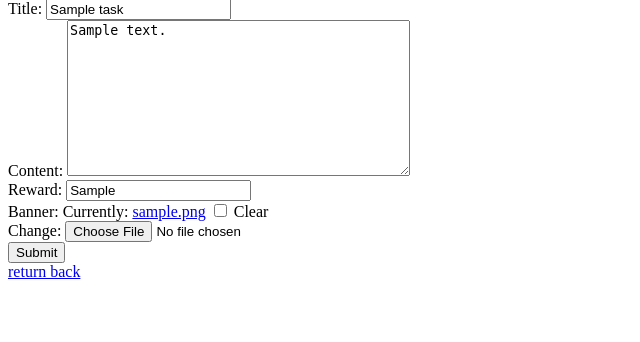
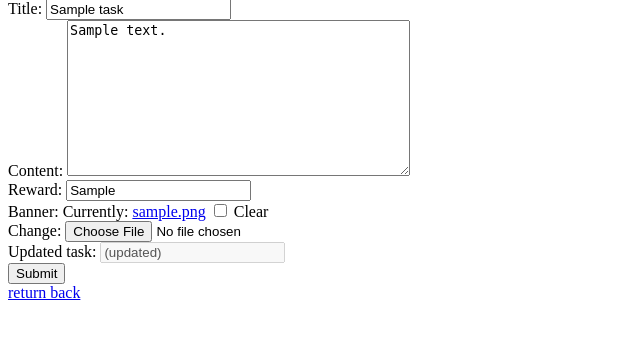
Before and after one commit to lancelot26/tavern, a Django app: page /tasks/1/update/ in a window 1280 px wide. Shown: the part 107-449 px from the top of the page, without its empty margins (0-640 px from the left). Run offline with Django 5.2, Linux system fonts and the light colour scheme; tables that the repository leaves empty hold one stand-in row (values such as "Sample post").

Commit message:
icon (updated) in posts if it was updated

```diff
--- a/forum/main/templates/main/my_task_board.html
+++ b/forum/main/templates/main/my_task_board.html
@@ -6,7 +6,7 @@
 <h1>{{ user }}'s tasks. | <a href="{% url 'tasks:create_task' %}">Create New Task</a></h1>
 
 {% for task in tasks %}
-    <a href="{% url 'tasks:read_task' task.id %}">{{ task.title }}</a><br>
+    <a href="{% url 'tasks:read_task' task.id %}">{{ task.title }}</a> {{ task.updated_task }}<br>
     {{ task.content }}<br>
     {{ task.date }}<br>
     {{ task.reward }}<br>
--- a/forum/main/templates/main/task_board.html
+++ b/forum/main/templates/main/task_board.html
@@ -11,7 +11,7 @@
 </form><br>
 
 {% for task in tasks %}
-    <a href="{% url 'tasks:read_task_public' task.id %}">{{ task.title }}</a><br>
+    <a href="{% url 'tasks:read_task_public' task.id %}">{{ task.title }}</a> {{ task.updated_task }}<br>
     {{ task.content }}<br>
     {{ task.date }}<br>
     {{ task.reward }}<br>
--- a/forum/main/templates/main/task_board_filter.html
+++ b/forum/main/templates/main/task_board_filter.html
@@ -11,7 +11,7 @@
 </form><br>
 {% if object_list %}
     {% for task in object_list %}
-        <a href="{% url 'tasks:read_task_public' task.id %}">{{ task.title }}</a><br>
+        <a href="{% url 'tasks:read_task_public' task.id %}">{{ task.title }}</a> {{ task.updated_task }}<br>
         {{ task.content }}<br>
         {{ task.date }}<br>
         {{ task.reward }}<br>
--- a/forum/tasks/forms.py
+++ b/forum/tasks/forms.py
@@ -6,6 +6,14 @@ class TaskForm(ModelForm):
         model = Task
         fields = ['title','content','reward', 'banner']
 
+class UpdateTaskForm(ModelForm):
+    def __init__(self, *args, **kwargs):
+        super().__init__(*args, **kwargs)
+        self.fields['updated_task'].disabled = True
+    class Meta:
+        model = Task
+        fields = ['title','content','reward', 'banner', 'updated_task']
+
 
 class CommentForm(ModelForm):
     class Meta:
--- a/forum/tasks/models.py
+++ b/forum/tasks/models.py
@@ -9,6 +9,7 @@ class Task(models.Model):
     author = models.ForeignKey(User, on_delete=models.CASCADE, default=None)
     banner = models.ImageField(default='fallback.png', blank=True)
     author_name = models.CharField(max_length=150, default='')
+    updated_task = models.CharField(max_length=9, default='')
 
     def __str__(self):
         return self.title
--- a/forum/tasks/templates/tasks/read_task.html
+++ b/forum/tasks/templates/tasks/read_task.html
@@ -5,6 +5,7 @@
 {% block content %}
 
     <h1>{{ task.title }}</h1>
+    {{ task.updated_task }}<br>
     {{ task.content }}<br>
     {{ task.date }}<br>
     {{ task.reward }}<br>
--- a/forum/tasks/templates/tasks/read_task_public.html
+++ b/forum/tasks/templates/tasks/read_task_public.html
@@ -5,6 +5,7 @@
 {% block content %}
 
     <h1>{{ task.title }}</h1>
+    {{ task.updated_task }}<br>
     {{ task.content }}<br>
     {{ task.date }}<br>
     {{ task.reward }}<br>
--- a/forum/tasks/views.py
+++ b/forum/tasks/views.py
@@ -2,7 +2,7 @@ from django.shortcuts import render, redirect
 from django.views.generic import DetailView, UpdateView, DeleteView
 from django.contrib.auth.decorators import login_required
 from .models import Task, Comment
-from .forms import TaskForm, CommentForm
+from .forms import TaskForm, CommentForm, UpdateTaskForm
 from django.shortcuts import get_object_or_404
 
 @login_required(login_url='/users/login_form/')
@@ -70,7 +70,10 @@ class ReadTaskPublic(DetailView):
 class UpdateTask(UpdateView):
     model = Task
     template_name = 'tasks/update_task.html'
-    form_class = TaskForm
+    form_class = UpdateTaskForm
+
+    def get_initial(self):
+        return {'updated_task':'(updated)'}
 
 class DeleteTask(DeleteView):
     model = Task
```
Also changed, not shown: forum/tasks/migrations/0005_task_updated_task.py (added).
